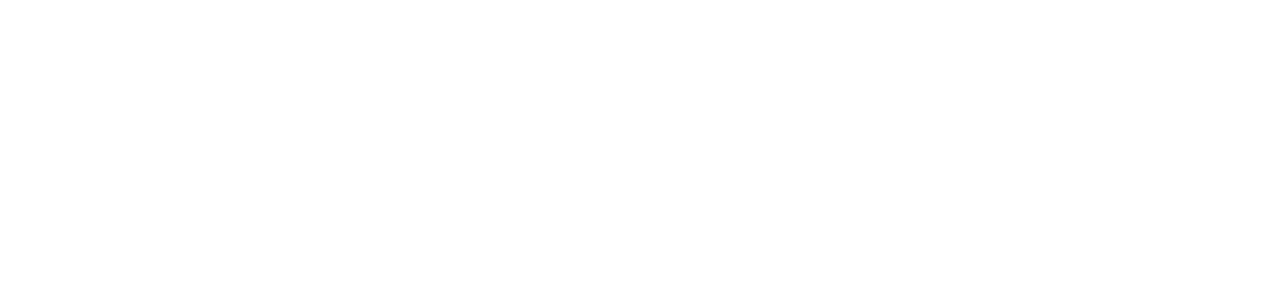
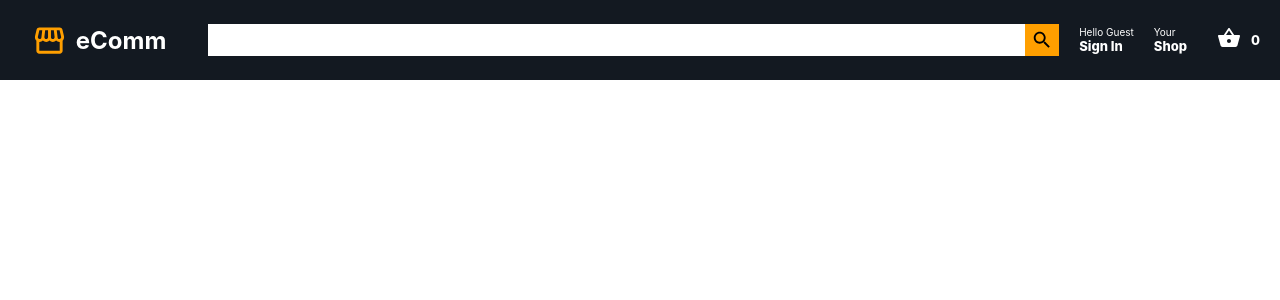
Before and after one commit to NausheenAkhter/e-comm, a React (Create React App) app: page / in a window 1280 px wide. Shown: the top 300 px of the page. Built offline with nearby package versions, Linux system fonts and the light colour scheme; the HTML template or start-up script is replaced by a standard one.

Commit message:
added header component

```diff
--- a/package.json
+++ b/package.json
@@ -3,9 +3,15 @@
   "version": "0.1.0",
   "private": true,
   "dependencies": {
+    "@emotion/react": "^11.10.4",
+    "@emotion/styled": "^11.10.4",
+    "@mui/icons-material": "^5.10.3",
+    "@mui/material": "^5.10.4",
     "@testing-library/jest-dom": "^5.16.5",
     "@testing-library/react": "^13.4.0",
     "@testing-library/user-event": "^13.5.0",
+    "install": "^0.13.0",
+    "npm": "^8.19.1",
     "react": "^18.2.0",
     "react-dom": "^18.2.0",
     "react-scripts": "5.0.1",
--- a/src/App.js
+++ b/src/App.js
@@ -1,8 +1,10 @@
 import './App.css';
+import Header from './header';
 
 function App() {
   return (
-    <div className="App">
+    <div className='App'>
+      <Header />
     </div>
   );
 }
--- /dev/null
+++ b/src/header/header.css
@@ -0,0 +1,90 @@
+.header {
+    height: 5em;
+    display: flex;
+    align-items: center;
+    position: sticky;
+    background-color: #131921;
+    top: 0;
+    z-index: 100;
+}
+
+.header__logo {
+    display: flex;
+    align-items: center;
+    color: #ff9f00;
+    margin: 0 2em;
+}
+
+.header__logoImage {
+    margin-right: 0.25em;
+}
+
+.header__search {
+    display: flex;
+    flex: 1;
+    align-items: center;
+    border-radius: 24px;
+    margin: 0 10px;
+}
+
+.header__searchInput {
+
+    height: 12px;
+    padding: 10px;
+    border: none;
+    width: 100%;
+}
+
+.header__searchIcon {
+    padding: 5px;
+    height: 22px !important;
+    background-color: #ff9f00;
+}
+
+.header__logoTitle {
+    text-decoration: none;
+    border: 0;
+    color: white;
+}
+
+.header__nav {
+    display: flex;
+    justify-content: space-evenly;
+}
+
+.nav__item {
+    display: flex;
+    flex-direction: column;
+    color: #fff;
+    margin-left: 10px;
+    margin-right: 10px;
+}
+
+.nav__item_1 {
+    font-size: 10px;
+}
+
+.nav__item_2 {
+    font-size: 13px;
+    font-weight: 800;
+}
+
+.itemBasket {
+    display: flex;
+    align-items: center;
+    color: #fff;
+    margin-left: 10px;
+}
+
+.nav__basket {
+    flex-direction: row;
+    place-content: center;
+}
+
+.nav__basketCount {
+    margin-left: 10px;
+    margin-right: 10px;
+    align-items: center;
+    justify-content: center;
+    display: flex;
+}
--- /dev/null
+++ b/src/header/index.js
@@ -0,0 +1,36 @@
+import React from 'react';
+import ShoppingBasketIcon from '@mui/icons-material/ShoppingBasket';
+import StorefrontIcon from '@mui/icons-material/Storefront';
+import SearchIcon from '@mui/icons-material/Search';
+import './header.css';
+
+function Header() {
+  return (
+    <div className='header'>
+      <div className='header__logo'>
+        <StorefrontIcon className='header__logoImage' fontSize='large' />
+        <h2 className='header__logoTitle'>eComm</h2>
+      </div>
+      <div className='header__search'>
+        <input type='text' className='header__searchInput' />
+        <SearchIcon className='header__searchIcon' />
+      </div>
+      <div className='header__nav'>
+        <div className='nav__item'>
+          <span className='nav__item_1'>Hello Guest</span>
+          <span className='nav__item_2'>Sign In</span>
+        </div>
+        <div className='nav__item'>
+          <span className='nav__item_1'>Your</span>
+          <span className='nav__item_2'>Shop</span>
+        </div>
+        <div className='nav__item nav__basket'>
+          <ShoppingBasketIcon  className='itemBasket'/>
+          <span className='nav__item_2 nav__basketCount'>0</span>
+        </div>
+      </div>
+    </div>
+  );
+}
+
+export default Header;
```
Also changed, not shown: 1 other file (tests, documents, lock files or other folders).
